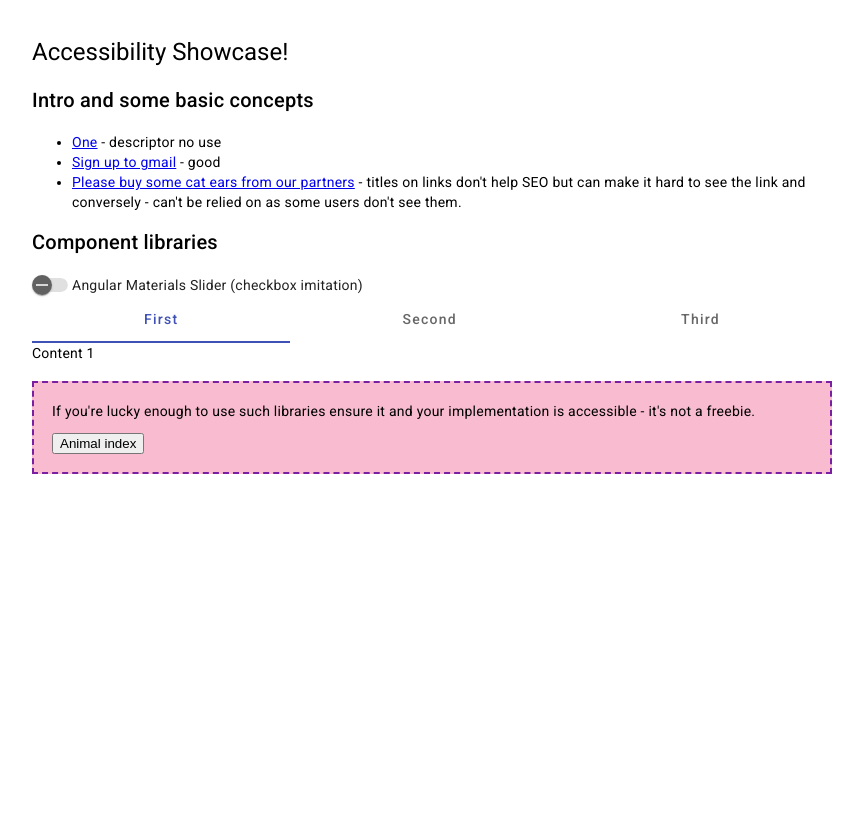
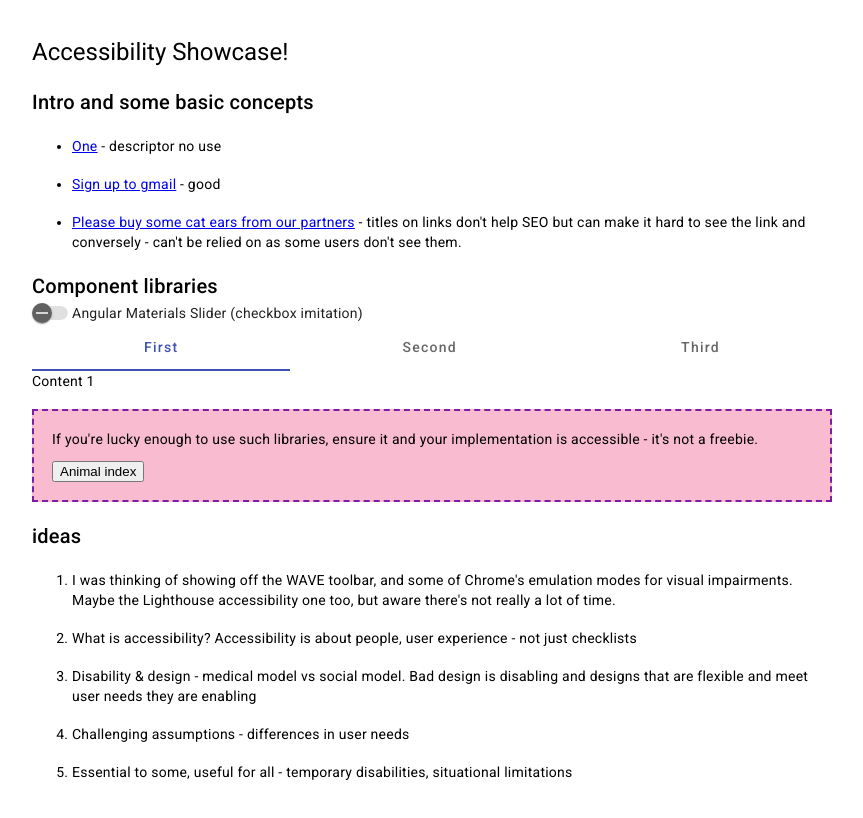
Before and after one commit to chebwin/accessibility-showcase, an Angular app: page / in a window 1280 px wide. Shown: the top 818 px of the page, without its empty margins (208-1071 px from the left). Built offline with nearby package versions, Linux system fonts and the light colour scheme.

Commit message:
added our ideas for kick-off discussion

```diff
--- a/src/app/app.component.html
+++ b/src/app/app.component.html
@@ -20,7 +20,7 @@
 </mat-tab-group>
 
 <div class="message">
-    <p>If you're lucky enough to use such libraries ensure it and your implementation is accessible - it's not a freebie.</p>
+    <p>If you're lucky enough to use such libraries, ensure it and your implementation is accessible - it's not a freebie.</p>
     <button mat-button [matMenuTriggerFor]="animals">Animal index</button>
     <mat-menu #animals="matMenu">
       <button mat-menu-item [matMenuTriggerFor]="vertebrates">Vertebrates</button>
@@ -69,4 +69,13 @@
     </mat-menu>
 </div>
 
+<h2>ideas</h2>
+<ol>
+  <li>I was thinking of showing off the WAVE toolbar, and some of Chrome's emulation modes for visual impairments. Maybe the Lighthouse accessibility one too, but aware there's not really a lot of time.</li>
+  <li>What is accessibility? Accessibility is about people, user experience - not just checklists</li>
+  <li>Disability & design - medical model vs social model. Bad design is disabling and designs that are flexible and meet user needs they are enabling</li>
+  <li>Challenging assumptions - differences in user needs</li>
+  <li>Essential to some, useful for all - temporary disabilities, situational limitations</li>
+</ol>
+
 <div>
--- a/src/app/app.component.scss
+++ b/src/app/app.component.scss
@@ -5,10 +5,27 @@ $purple-border: #7b1fa2;
     margin: 36px auto;
     width: 800px;
 
+    h1, h2, h3, h4 {
+        margin: 18px 0 0;
+    }
+
     .message {
         margin: 18px 0 0;
         padding: 18px;
         background-color: $pink-bg;
         border: 2px dashed $purple-border;
     }
+
+    ol, ul {
+        padding-top: 18px;
+        margin: 0;
+    }
+
+    li {
+        padding-top: 18px;
+
+        &:nth-child(1) {
+            padding-top: 0;
+        }
+    }
 }
```
